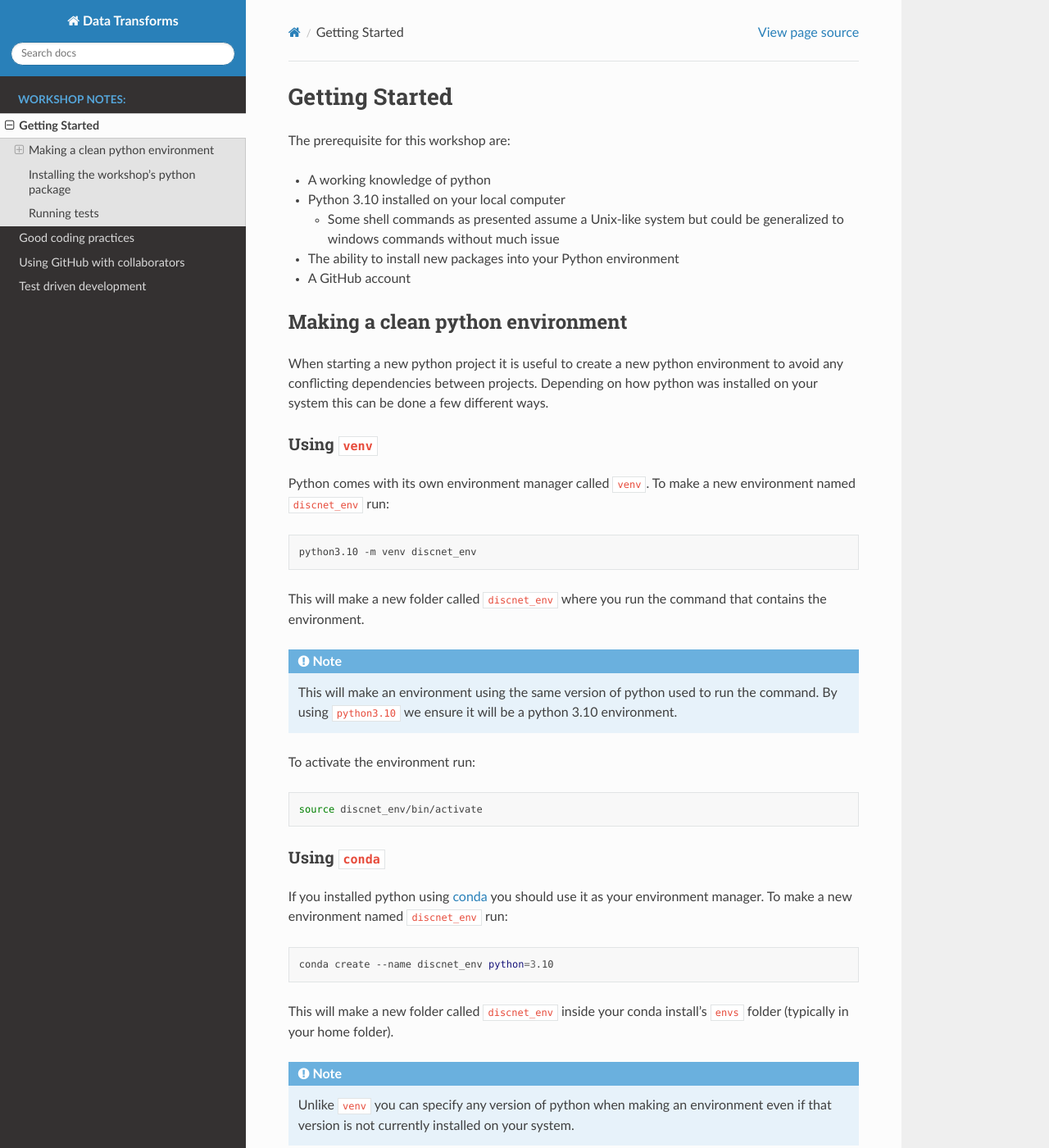
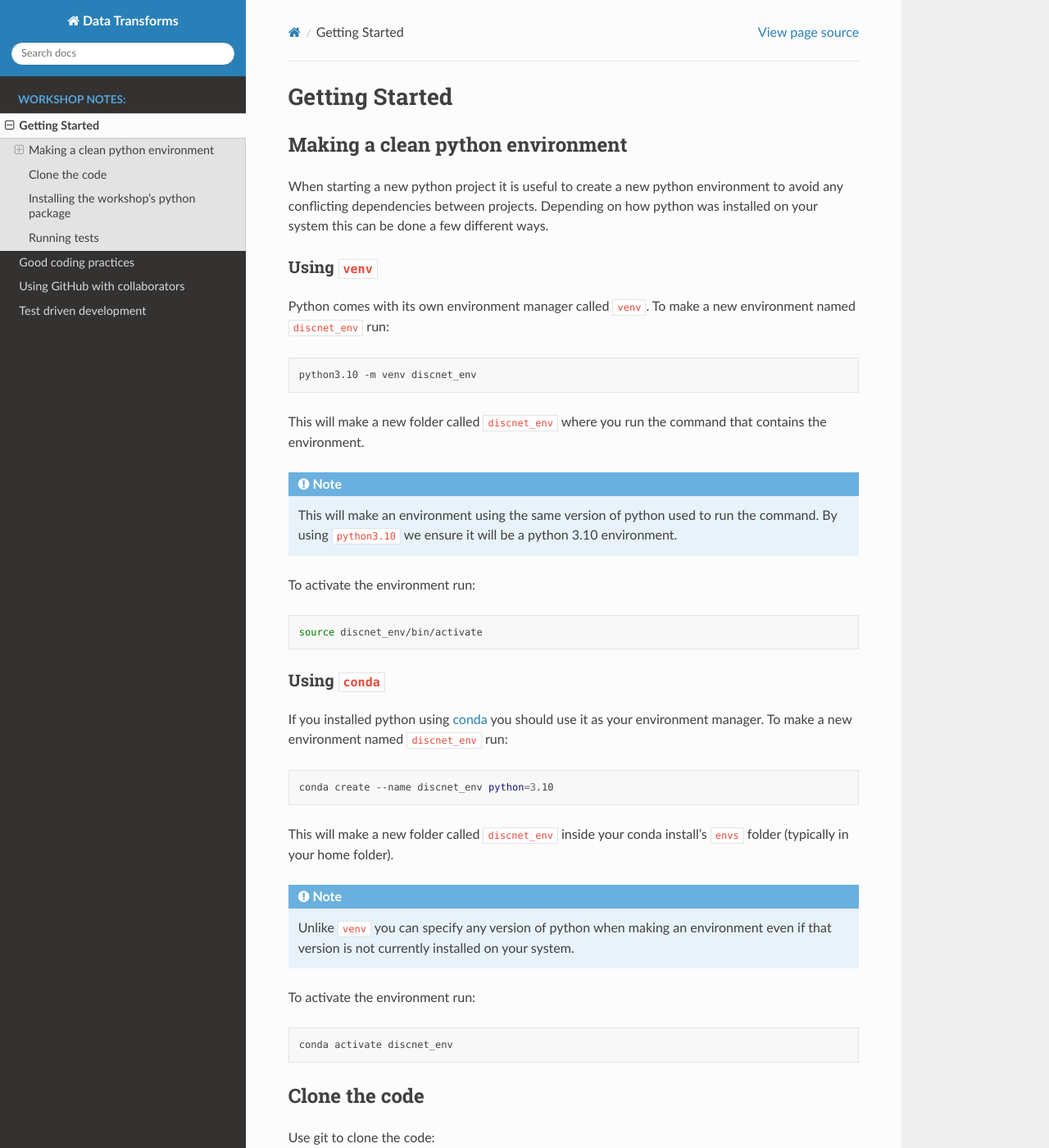
Before and after one commit to CKrawczyk/DISCnet_workshop, a Sphinx documentation site: the page built from docs/source/getting_started.md, in a window 1280 px wide and 1400 px high. Shown: the whole window at 82% size. Built offline with Sphinx 7.4.7 and the Read the Docs theme 2.0.0, drawn with Linux system fonts in a browser that asks for light colours; pages that are not in the unit, such as notebooks, are missing from menus; some of the changed text lies outside the part shown.

Commit message:
Add introduction to the docs
This gives and overview of what topics are covered in the workshop and the prerequisites.

````diff
--- a/docs/source/getting_started.md
+++ b/docs/source/getting_started.md
@@ -1,11 +1,4 @@
 # Getting Started
-
-The prerequisite for this workshop are:
-- A working knowledge of python
-- Python 3.10 installed on your local computer
-    - Some shell commands as presented assume a Unix-like system but could be generalized to windows commands without much issue
-- The ability to install new packages into your Python environment
-- A GitHub account
 
 ## Making a clean python environment
 
@@ -51,6 +44,15 @@
 conda activate discnet_env
 ```
 
+## Clone the code
+
+Use git to clone the code:
+
+```bash
+git clone https://github.com/CKrawczyk/DISCnet_workshop.git
+cd DISCnet_workshop
+```
+
 ## Installing the workshop's python package
 
 Throughout this workshop you will be helping to write a python package called `data_transforms`.  To install it into your new environment (once the env is activated) run:
--- a/docs/source/index.rst
+++ b/docs/source/index.rst
@@ -5,6 +5,7 @@
    :maxdepth: 2
    :caption: Workshop Notes:
 
+   Introduction
    getting_started
    good_coding_practices
    GitHub_with_collaborators
````
Also changed, not shown: docs/source/Introduciton.md (added, +31 -0 lines).
